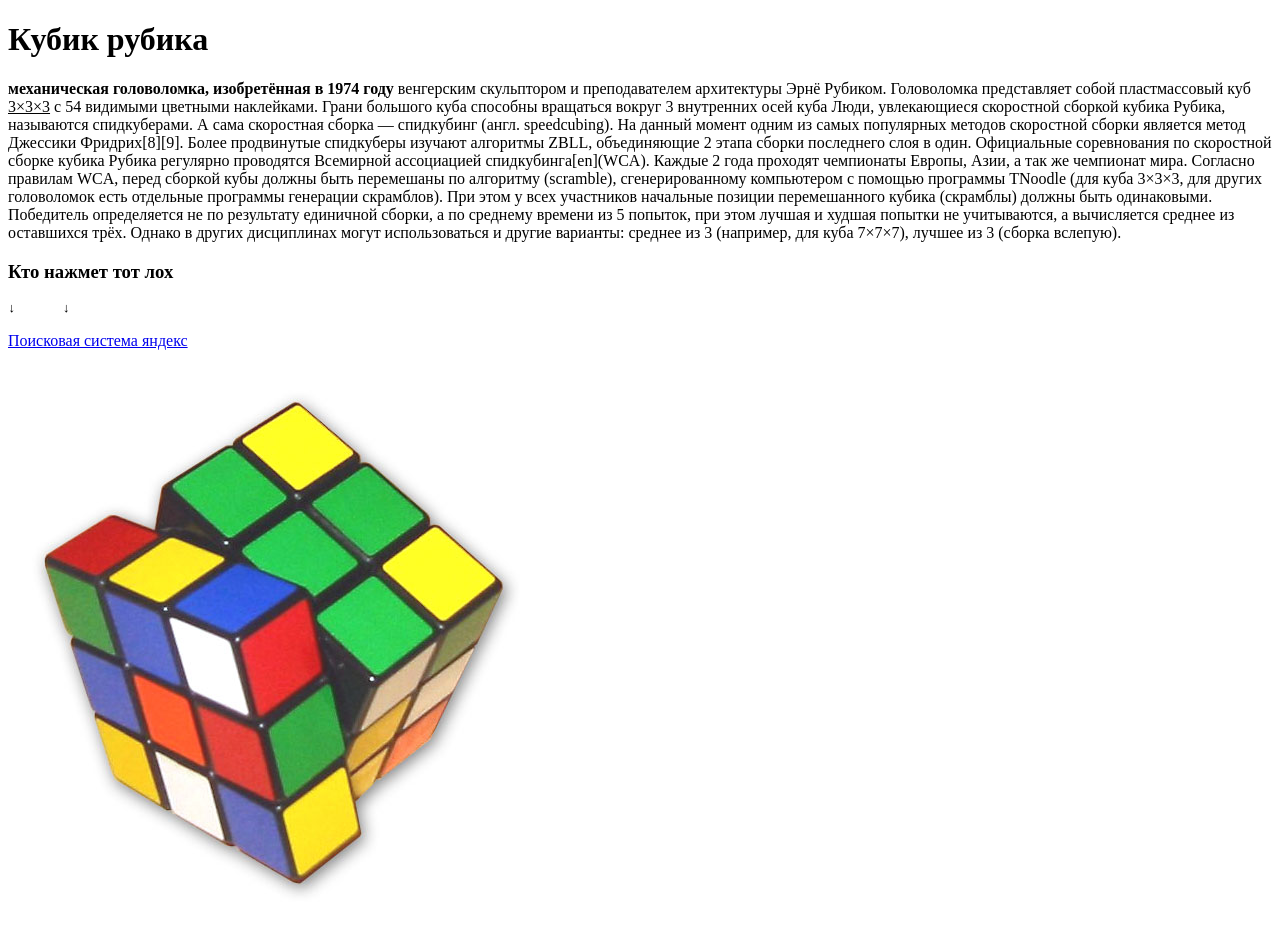
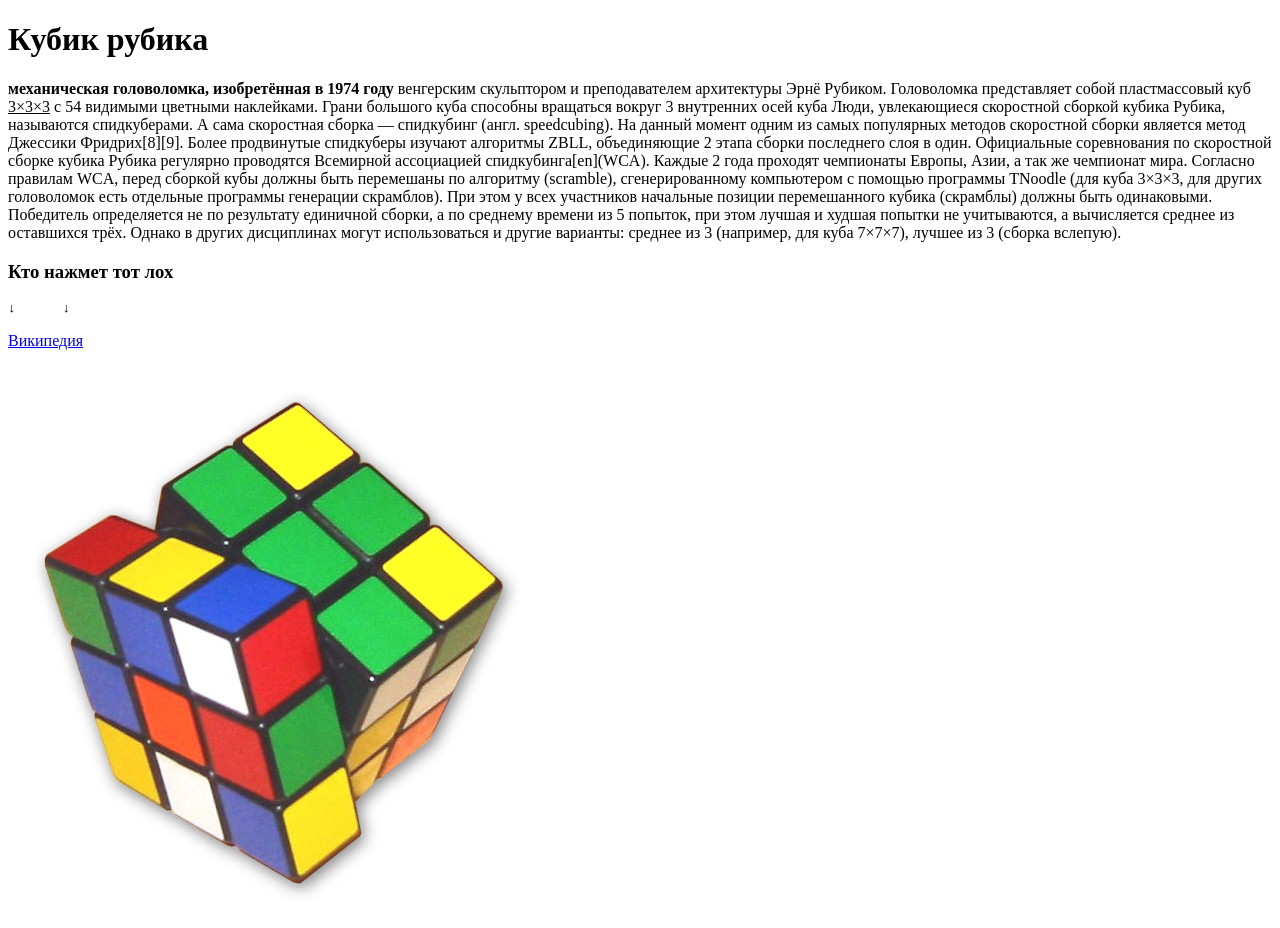
Before and after one commit to triangle220/libertarian, a plain HTML site: page index.html in a window 1280 px wide. Drawn offline with Linux system fonts and the light colour scheme.

Commit message:
Add files via upload

```diff
--- a/index.html
+++ b/index.html
@@ -17,7 +17,7 @@
 				<h3>Кто нажмет тот лох</h3>
 				<pre>↓      ↓</pre>
 
-		<p><a href="http://www.yandex.ru">Поисковая система яндекс </a></p>
+		<p><a href="https://ru.wikipedia.org">Википедия </a></p>
 
 
 		<img src="1.jpg">
```
